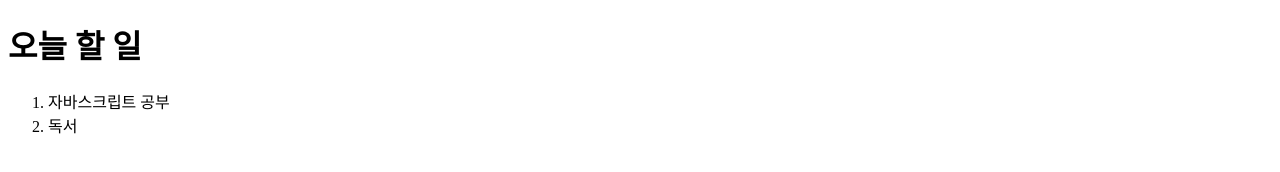
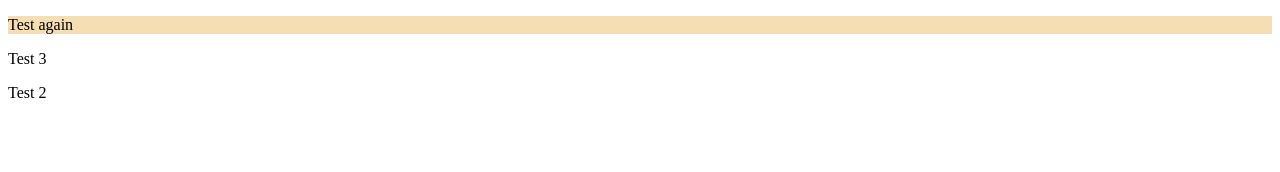
Before and after one commit to iasandcb/js-exercises, a plain HTML site: page interactive/dom/index.html in a window 1280 px wide. Drawn offline with Linux system fonts and the light colour scheme.

Commit message:
Complete DOM and events

```diff
--- a/interactive/dom/index.html
+++ b/interactive/dom/index.html
@@ -1,17 +1,15 @@
 <!DOCTYPE html>
-<html lang="ko">
+<html>
 <head>
   <meta charset="UTF-8">
-    <title>JS with Codeit</title>
 </head>
 <body>
-    <div id="content">
-      <h1 id="title">오늘 할 일</h1>
-      <ol id="list">
-        <li class="item">자바스크립트 공부</li>
-        <li class="item">독서</li>
-      </ol>
-    </div>
+  <p id="test">
+    Test
+  </p>
+  <p>
+    Test 2
+  </p>
   <script src="index.js"></script>
 </body>
 </html>
--- a/interactive/dom/index.js
+++ b/interactive/dom/index.js
@@ -1,19 +1,16 @@
 const children = document.children;
 const htmlEl = children[0]; // root element
 const htmlChildren = htmlEl.children;
-const bodyEl = htmlChildren[1]; // indexing 인덱싱 1
+const bodyEl = htmlChildren[1]; // indexing
 const pEl = bodyEl.children[0];
 const idAttr = pEl.getAttribute('id');
-pEl.setAttribute('id', 'test2'); // 조작
+pEl.setAttribute('id', 'test2');
 pEl.style.backgroundColor = 'wheat';
-pEl.textContent = 'Test2';
+pEl.textContent = 'Test again';
 
-const bodyEl = document.querySelector('body');
-const pEl = document.createElement('p');
-pEl.textContent = 'Hello';
+const pEl3 = document.createElement('p');
+pEl3.textContent = 'Test 3';
+bodyEl.append(pEl3);
+
 const p2El = bodyEl.children[1];
-p2El.remove();
-p2El.before(pEl);
-
-bodyEl.append(pEl);
-bodyEl.prepend(pEl);
+p2El.before(pEl3);
```
Also changed, not shown: interactive/event/index.html (+1 -1 lines), 1 other file. Lines whose indentation alone changed are shown as unchanged.
